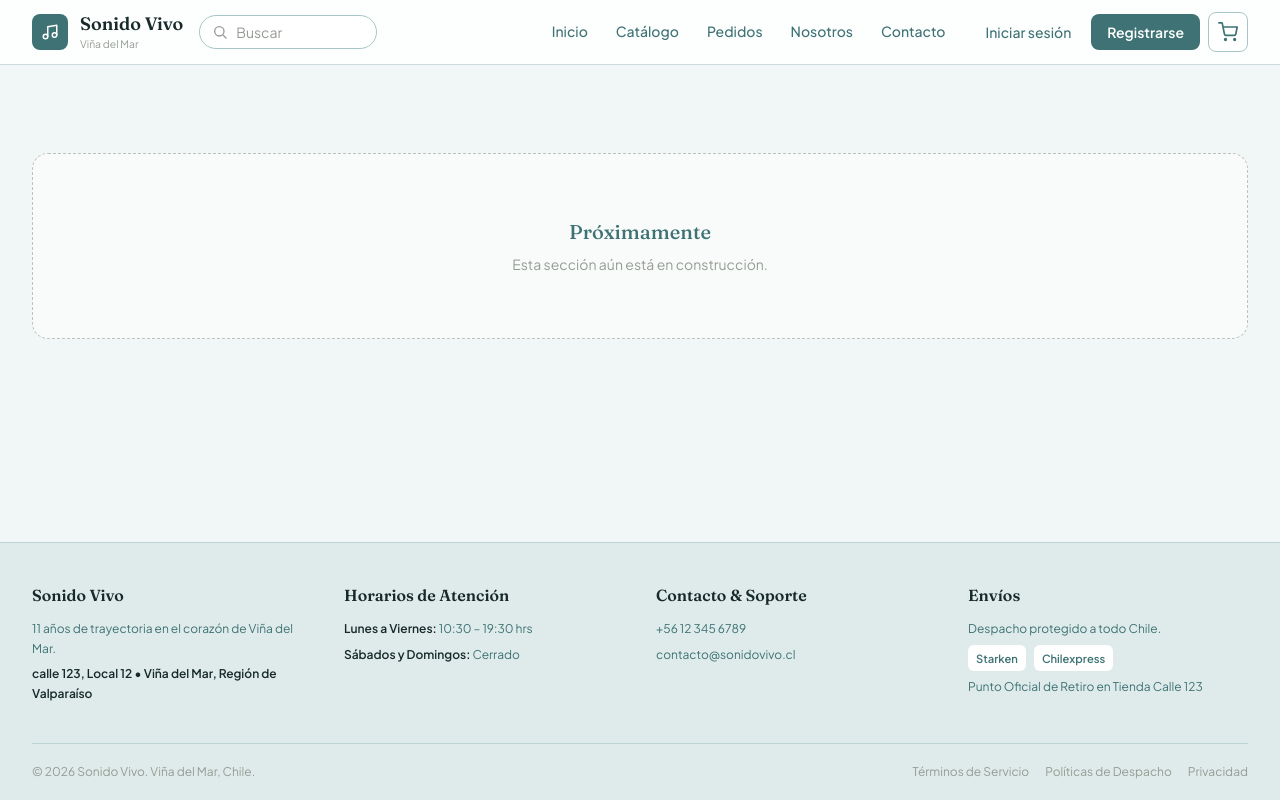
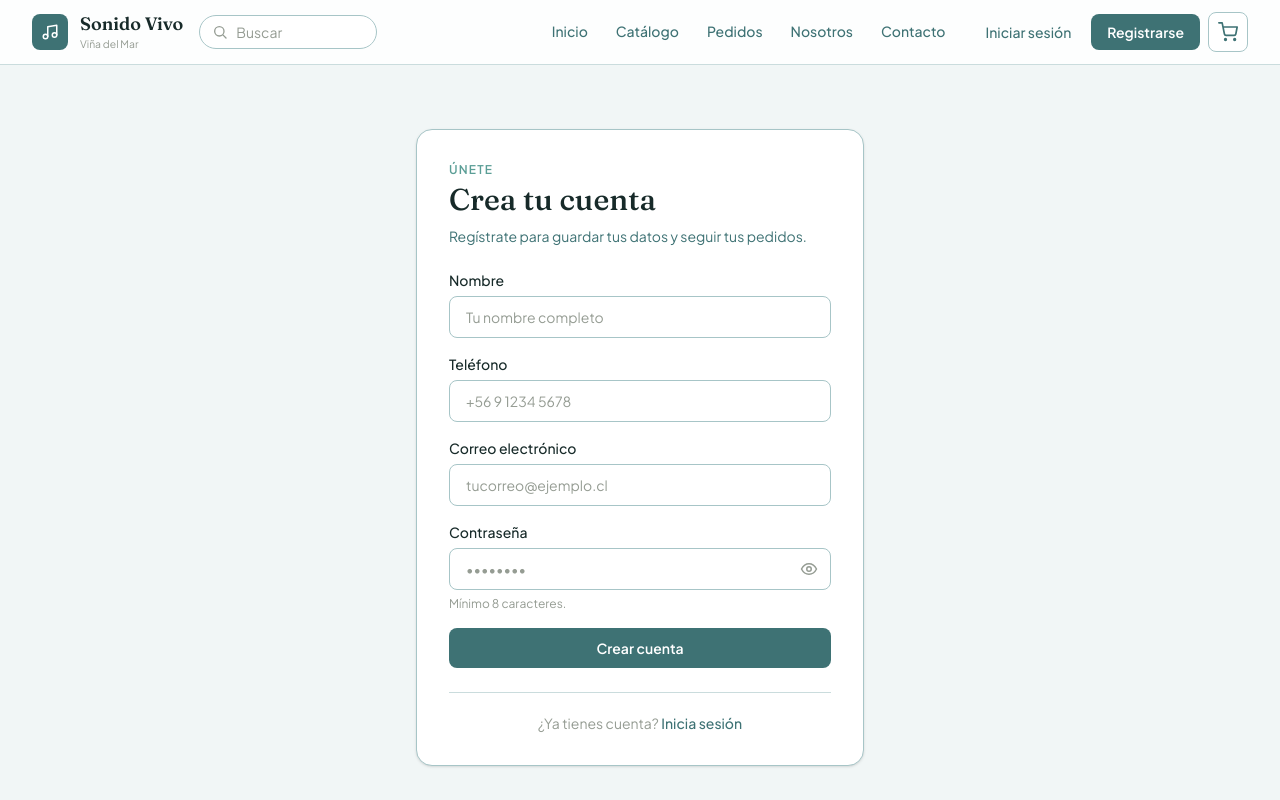
Before and after one commit to NovaFugaz/super-enigma, a React (Vite) app in the folder frontend/: page /registro in a window 1280 px wide. Shown: the top 800 px of the page. Built offline with nearby package versions, Linux system fonts and the light colour scheme.

Commit message:
feat: add authentication pages (login, register and psw recovery)

```diff
--- /dev/null
+++ b/frontend/src/components/common/FormField.jsx
@@ -0,0 +1,29 @@
+export default function FormField({
+  label,
+  id,
+  name,
+  type = 'text',
+  placeholder,
+  autoComplete,
+  error,
+  hint,
+}) {
+  return (
+    <div className="form-field">
+      <label htmlFor={id} className="form-label">{label}</label>
+      <input
+        id={id}
+        name={name ?? id}
+        type={type}
+        placeholder={placeholder}
+        autoComplete={autoComplete}
+        aria-invalid={error ? 'true' : undefined}
+        aria-describedby={error ? `${id}-error` : undefined}
+        className="form-input"/>
+      {hint && !error && <p className="form-hint">{hint}</p>}
+      {error && (
+        <p id={`${id}-error`} className="form-error">{error}</p>
+      )}
+    </div>
+  )
+}
--- /dev/null
+++ b/frontend/src/components/common/PasswordField.jsx
@@ -0,0 +1,72 @@
+import { useState } from 'react'
+
+const iconProps = {
+  width: 18,
+  height: 18,
+  viewBox: '0 0 24 24',
+  fill: 'none',
+  stroke: 'currentColor',
+  strokeWidth: 2,
+  strokeLinecap: 'round',
+  strokeLinejoin: 'round',
+}
+
+const EyeIcon = () => (
+  <svg {...iconProps}>
+    <path d="M2 12s3.5-7 10-7 10 7 10 7-3.5 7-10 7S2 12 2 12Z" />
+    <circle cx="12" cy="12" r="3" />
+  </svg>
+)
+
+const EyeOffIcon = () => (
+  <svg {...iconProps}>
+    <path d="M9.9 4.2A10.5 10.5 0 0 1 12 4c6.5 0 10 8 10 8a17 17 0 0 1-2.9 4M6.6 6.6C3.7 8.4 2 12 2 12s3.5 8 10 8a10 10 0 0 0 5.4-1.6" />
+    <path d="m2 2 20 20M9.9 9.9a3 3 0 0 0 4.2 4.2" />
+  </svg>
+)
+
+export default function PasswordField({
+  label = 'Contraseña',
+  id = 'password',
+  name,
+  placeholder = '••••••••',
+  autoComplete = 'current-password',
+  error,
+  hint,
+}) {
+  const [visible, setVisible] = useState(false)
+
+  return (
+    <div className="form-field">
+      <label htmlFor={id} className="form-label">
+        {label}
+      </label>
+      <div className="password-wrapper">
+        <input
+          id={id}
+          name={name ?? id}
+          type={visible ? 'text' : 'password'}
+          placeholder={placeholder}
+          autoComplete={autoComplete}
+          aria-invalid={error ? 'true' : undefined}
+          aria-describedby={error ? `${id}-error` : undefined}
+          className="form-input pr-11"
+        />
+        <button
+          type="button"
+          onClick={() => setVisible((v) => !v)}
+          className="password-toggle"
+          aria-label={visible ? 'Ocultar contraseña' : 'Mostrar contraseña'}
+        >
+          {visible ? <EyeOffIcon /> : <EyeIcon />}
+        </button>
+      </div>
+      {hint && !error && <p className="form-hint">{hint}</p>}
+      {error && (
+        <p id={`${id}-error`} className="form-error">
+          {error}
+        </p>
+      )}
+    </div>
+  )
+}
--- /dev/null
+++ b/frontend/src/modules/auth/ForgotPasswordPage.jsx
@@ -0,0 +1,38 @@
+import { Link } from 'react-router-dom'
+import FormField from '../../components/common/FormField.jsx'
+
+export default function ForgotPasswordPage() {
+  const handleSubmit = (e) => {
+    e.preventDefault()
+  }
+
+  return (
+    <section className="page-container auth-page">
+      <div className="auth-card">
+        <p className="section-kicker">Mi cuenta</p>
+        <h1 className="auth-title">Recupera tu contraseña</h1>
+        <p className="auth-subtitle">
+            Ingresa el correo con el que te registraste y te enviaremos un enlacepara crear una nueva contraseña.
+        </p>
+
+        <form className="auth-form" onSubmit={handleSubmit} noValidate>
+          <FormField
+            label="Correo electrónico"
+            id="email"
+            type="email"
+            placeholder="tucorreo@ejemplo.cl"
+            autoComplete="email"/>
+
+          <button type="submit" className="btn-primary btn-block">
+            Enviar enlace
+          </button>
+        </form>
+
+        <p className="auth-switch">
+          ¿Ya la recordaste?{' '}
+          <Link to="/login" className="auth-inline-link">Volver a iniciar sesión</Link>
+        </p>
+      </div>
+    </section>
+  )
+}
--- a/frontend/src/modules/auth/LoginPage.jsx
+++ b/frontend/src/modules/auth/LoginPage.jsx
@@ -1,10 +1,51 @@
-import EmptyState from '../../components/common/EmptyState.jsx'
+import { Link } from 'react-router-dom'
+import FormField from '../../components/common/FormField.jsx'
+import PasswordField from '../../components/common/PasswordField.jsx'
 
 export default function LoginPage() {
+  const handleSubmit = (e) => {
+    e.preventDefault()
+  }
+
   return (
-    <section className="page-container featured-section">
-      <EmptyState title="Aquí va el login"
-        description="Nacchi que no se te olvide el login." />
+    <section className="page-container auth-page">
+      <div className="auth-card">
+        <p className="section-kicker">Mi cuenta</p>
+        <h1 className="auth-title">Inicia sesión</h1>
+        <p className="auth-subtitle">
+          Ingresa con tu correo para ver tus pedidos y comprar más rápido.
+        </p>
+
+        <form className="auth-form" onSubmit={handleSubmit} noValidate>
+          <FormField
+            label="Correo electrónico"
+            id="email"
+            type="email"
+            placeholder="tucorreo@ejemplo.cl"
+            autoComplete="email"/>
+
+          <PasswordField id="password" autoComplete="current-password" />
+
+          <div className="auth-row">
+            <label className="auth-check">
+              <input type="checkbox" name="remember" />
+              Recordarme
+            </label>
+            <Link to="/recuperar" className="auth-inline-link">
+              ¿Olvidaste tu contraseña?
+            </Link>
+          </div>
+
+          <button type="submit" className="btn-primary btn-block">
+            Iniciar sesión
+          </button>
+        </form>
+
+        <p className="auth-switch">
+          ¿Aún no tienes cuenta?{' '}
+          <Link to="/registro" className="auth-inline-link">Regístrate</Link>
+        </p>
+      </div>
     </section>
   )
 }
--- /dev/null
+++ b/frontend/src/modules/auth/RegisterPage.jsx
@@ -0,0 +1,57 @@
+import { Link } from 'react-router-dom'
+import FormField from '../../components/common/FormField.jsx'
+import PasswordField from '../../components/common/PasswordField.jsx'
+
+export default function RegisterPage() {
+  const handleSubmit = (e) => {
+    e.preventDefault()
+  }
+
+  return (
+    <section className="page-container auth-page">
+      <div className="auth-card">
+        <p className="section-kicker">Únete</p>
+        <h1 className="auth-title">Crea tu cuenta</h1>
+        <p className="auth-subtitle">
+          Regístrate para guardar tus datos y seguir tus pedidos.
+        </p>
+
+        <form className="auth-form" onSubmit={handleSubmit} noValidate>
+          <FormField
+            label="Nombre"
+            id="name"
+            placeholder="Tu nombre completo"
+            autoComplete="name"/>
+
+          <FormField
+            label="Teléfono"
+            id="phone"
+            type="tel"
+            placeholder="+56 9 1234 5678"
+            autoComplete="tel"/>
+
+          <FormField
+            label="Correo electrónico"
+            id="email"
+            type="email"
+            placeholder="tucorreo@ejemplo.cl"
+            autoComplete="email"/>
+
+          <PasswordField
+            id="password"
+            autoComplete="new-password"
+            hint="Mínimo 8 caracteres."/>
+
+          <button type="submit" className="btn-primary btn-block">
+            Crear cuenta
+          </button>
+        </form>
+
+        <p className="auth-switch">
+          ¿Ya tienes cuenta?{' '}
+          <Link to="/login" className="auth-inline-link">Inicia sesión</Link>
+        </p>
+      </div>
+    </section>
+  )
+}
--- a/frontend/src/routes/AppRouter.jsx
+++ b/frontend/src/routes/AppRouter.jsx
@@ -6,6 +6,8 @@ import ContactPage from '../modules/contact/ContactPage.jsx'
 import AboutPage from '../modules/about/AboutPage.jsx'
 import CartPage from '../modules/cart/CartPage.jsx'
 import LoginPage from '../modules/auth/LoginPage.jsx'
+import RegisterPage from '../modules/auth/RegisterPage.jsx'
+import ForgotPasswordPage from '../modules/auth/ForgotPasswordPage.jsx'
 
 function ComingSoon() {
   return (
@@ -27,7 +29,9 @@ export default function AppRouter() {
         <Route path="nosotros" element={<AboutPage />} />
         <Route path="carrito" element={<CartPage />} />
         <Route path="login" element={<LoginPage />} />
-        {/* Aquí irán: catalogo, mis-pedidos, registro  */}
+        <Route path="registro" element={<RegisterPage />} />
+        <Route path="recuperar" element={<ForgotPasswordPage />} />
+        {/* Aquí irán: catalogo, mis-pedidos  */}
         <Route path="*" element={<ComingSoon />} />
       </Route>
     </Routes>
--- a/frontend/src/styles/index.css
+++ b/frontend/src/styles/index.css
@@ -335,6 +335,76 @@
     @apply grid gap-3 sm:grid-cols-2;
   }
 
+    /* Login y registro  */
+  .auth-page {
+    @apply flex justify-center py-12 sm:py-16;
+  }
+
+  .auth-card {
+    @apply w-full max-w-md rounded-2xl border border-costa-mist bg-white p-6 shadow-sm sm:p-8;
+  }
+
+  .auth-title {
+    @apply mt-1 text-3xl font-medium text-costa-ink;
+  }
+
+  .auth-subtitle {
+    @apply mt-2 text-sm text-costa-deep;
+  }
+
+  .auth-form {
+    @apply mt-6 space-y-4;
+  }
+
+  .auth-row {
+    @apply flex flex-wrap items-center justify-between gap-2;
+  }
+
+  .auth-check {
+    @apply flex cursor-pointer items-center gap-2 text-sm text-costa-deep;
+  }
+
+  .auth-check input {
+    @apply size-4 accent-costa-deep;
+  }
+
+  .auth-inline-link {
+    @apply text-sm font-medium text-costa-deep underline-offset-2 hover:text-costa-ink hover:underline;
+  }
+
+  .auth-switch {
+    @apply mt-6 border-t border-costa-mist/60 pt-5 text-center text-sm text-costa-sage;
+  }
+
+  /*  Campos de formulario */
+  .form-field {
+    @apply space-y-1.5;
+  }
+
+  .form-label {
+    @apply block text-sm font-medium text-costa-ink;
+  }
+
+  .form-input {
+    @apply w-full rounded-lg border border-costa-mist bg-white px-4 py-2.5 text-sm text-costa-ink outline-none transition-colors placeholder:text-costa-sage focus:border-costa-teal focus:ring-2 focus:ring-costa-teal/30 aria-invalid:border-red-400 aria-invalid:focus:ring-red-200;
+  }
+
+  .form-hint {
+    @apply text-xs text-costa-sage;
+  }
+
+  .form-error {
+    @apply text-xs font-medium text-red-700;
+  }
+
+  .password-wrapper {
+    @apply relative;
+  }
+
+  .password-toggle {
+    @apply absolute inset-y-0 right-0 grid w-11 place-items-center rounded-r-lg text-costa-sage transition-colors hover:text-costa-deep;
+  }
+
   /*  Footer  */
   .newsletter-card {
     @apply grid gap-6 rounded-3xl bg-linear-to-br from-costa-deep to-costa-ink p-8 text-white shadow-xl md:grid-cols-2 md:items-center md:p-10;
@@ -405,7 +475,6 @@
     @apply mt-8 grid gap-6;
   }
 
-  /* isolate: evita que los z-index internos de Leaflet tapen el header sticky */
   .store-map-wrapper {
     @apply isolate h-96 overflow-hidden rounded-2xl border border-costa-mist shadow-sm lg:h-[34rem];
   }
@@ -466,7 +535,6 @@
   }
 }
 
-/* Grillas con columnas personalizadas (CSS plano: @apply no acepta comas en valores arbitrarios) */
 @media (min-width: 64rem) {
   .contact-grid {
     grid-template-columns: minmax(0, 1fr) minmax(0, 2fr);
```
